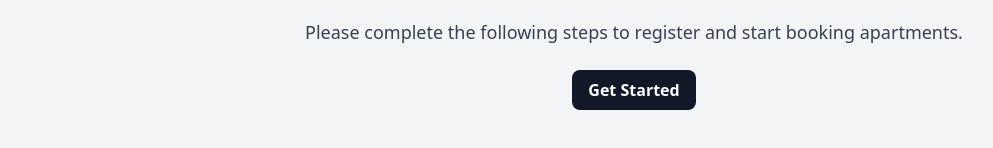
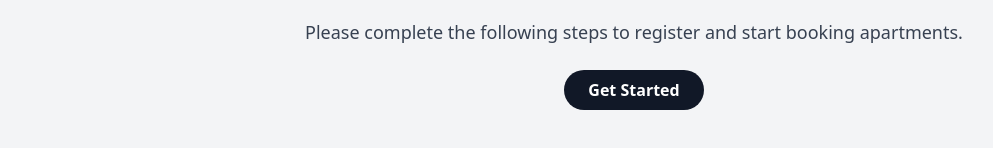
Before and after one commit to erinbedri/buena-tenant-form, a React (Create React App) app: page / in a window 1280 px wide. Shown: the part 368-516 px from the top of the page, without its empty margins (6-999 px from the left). Built offline with nearby package versions, Linux system fonts and the light colour scheme.

Commit message:
Update button UI

```diff
--- a/src/components/BackButton.tsx
+++ b/src/components/BackButton.tsx
@@ -1,4 +1,3 @@
-// src/components/BackButton.tsx
 import React from "react";
 import { useNavigate } from "react-router-dom";
 
--- a/src/components/Button.tsx
+++ b/src/components/Button.tsx
@@ -14,7 +14,7 @@ const Button: React.FC<ButtonProps> = ({ type = "button", onClick, className = "
             type={type}
             onClick={onClick}
             disabled={disabled}
-            className={`py-2 px-4 rounded-lg font-semibold transition duration-300 ease-in-out ${
+            className={`py-2 px-6 rounded-3xl font-semibold transition duration-300 ease-in-out ${
                 disabled ? "bg-gray-400 text-gray-600 cursor-not-allowed" : "bg-gray-900 text-white hover:bg-gray-700"
             } ${className}`}
         >
```
